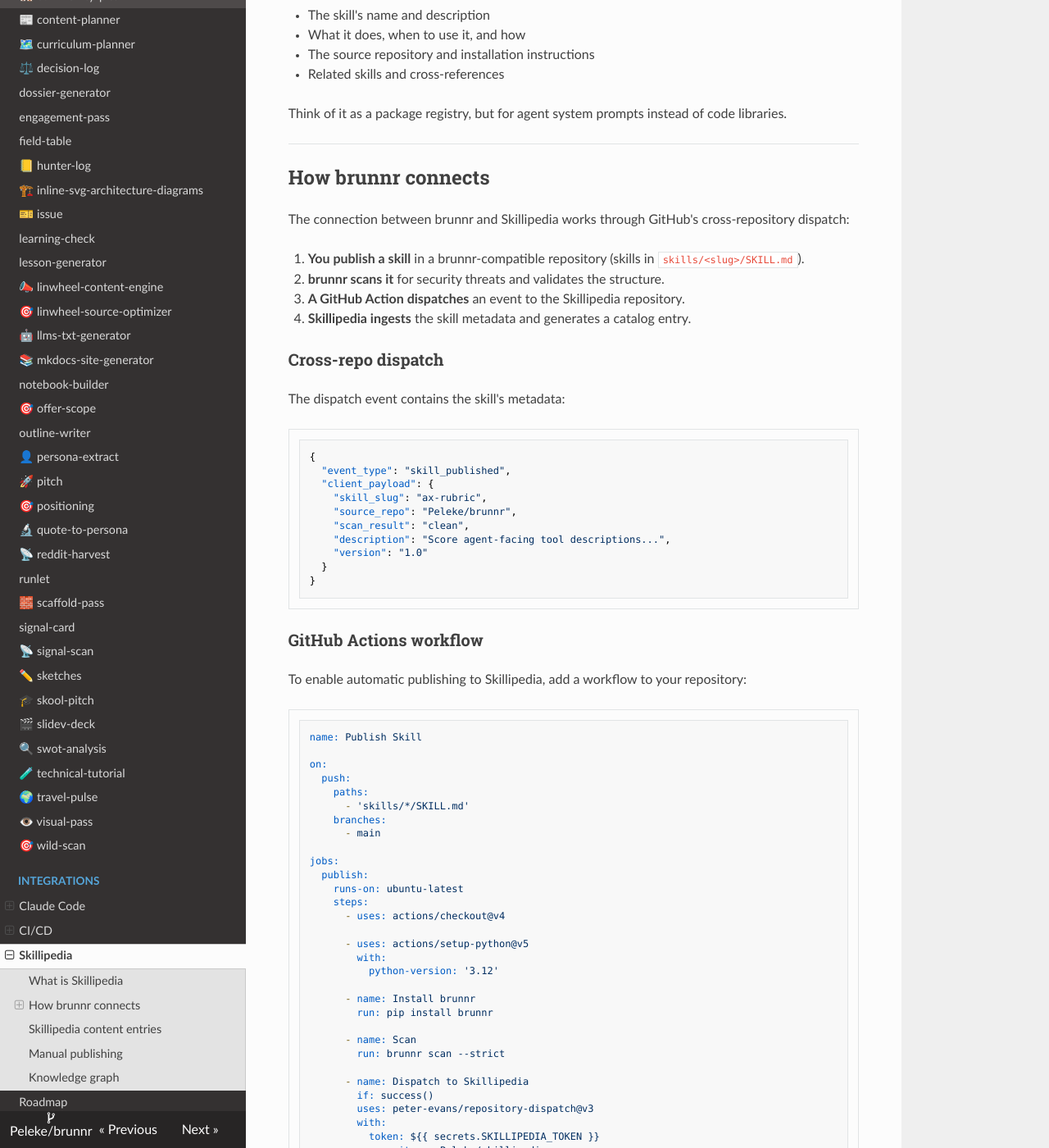
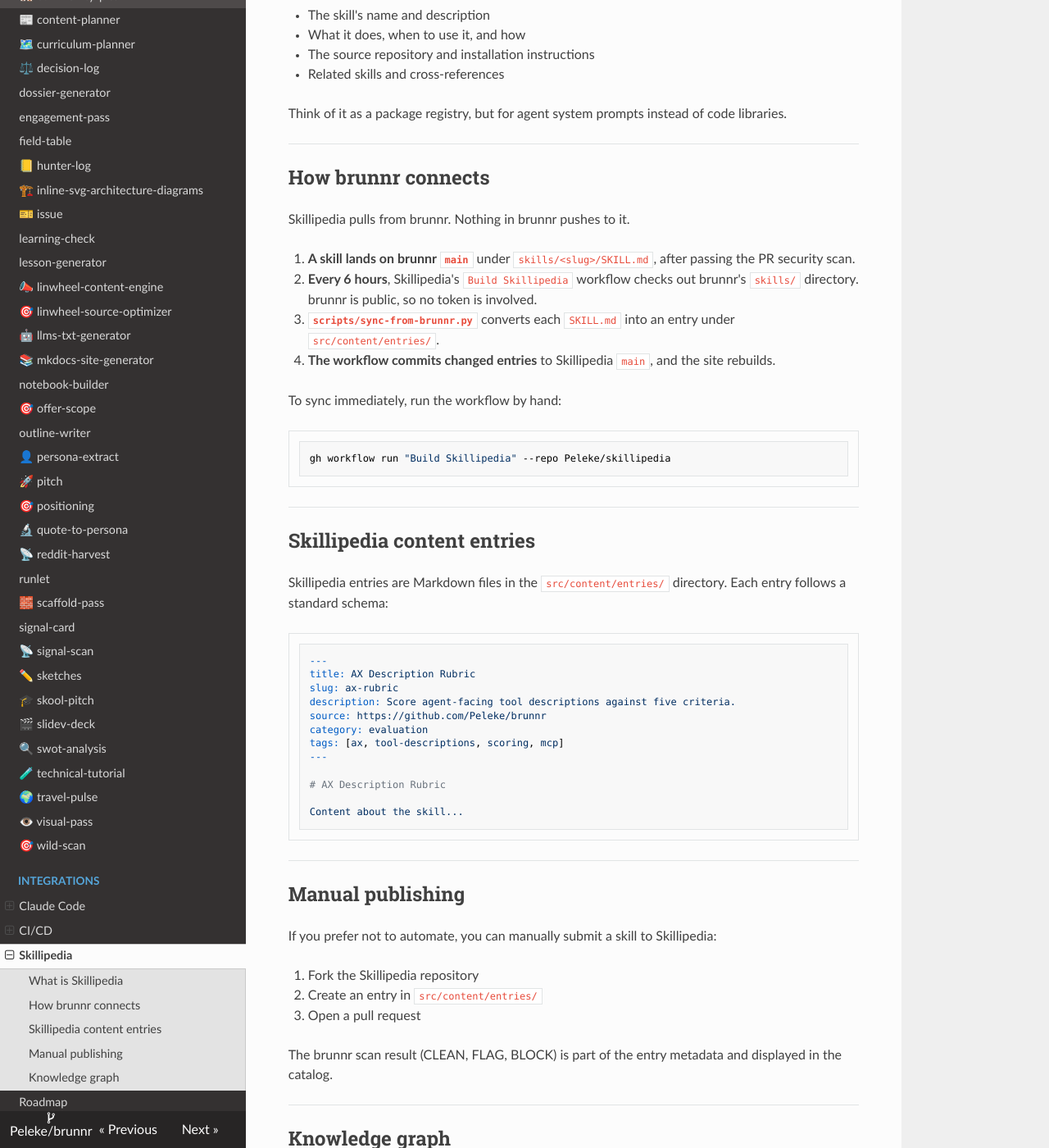
Before and after one commit to Peleke/brunnr, an MkDocs documentation site: the page built from docs/integrations/skillipedia.md, in a window 1280 px wide and 1400 px high, scrolled down 401 px. Shown: the whole window at 82% size. Built offline with MkDocs 1.6.1, drawn with Linux system fonts in a browser that asks for light colours; nearby versions of some CDN libraries; some of the changed text lies outside the part shown.

Commit message:
ci: remove Skillipedia dispatch; Skillipedia now pulls on a schedule
Deletes trigger-skillipedia.yml and its manifest test. Skillipedia checks
out brunnr (public) every 6 hours, so CROSS_REPO_TOKEN is no longer used.
Rewrites docs/integrations/skillipedia.md to describe the pull model.

Co-Authored-By: Claude Opus 5.5 <noreply@anthropic.com>
Claude-Session: https://claude.ai/code/session_01VNvCCVPoRaqsSn6hjzXze4

````diff
--- a/docs/integrations/skillipedia.md
+++ b/docs/integrations/skillipedia.md
@@ -19,76 +19,18 @@ Think of it as a package registry, but for agent system prompts instead of code
 
 ## How brunnr connects
 
-The connection between brunnr and Skillipedia works through GitHub's cross-repository dispatch:
+Skillipedia pulls from brunnr. Nothing in brunnr pushes to it.
 
-1. **You publish a skill** in a brunnr-compatible repository (skills in `skills/<slug>/SKILL.md`).
-2. **brunnr scans it** for security threats and validates the structure.
-3. **A GitHub Action dispatches** an event to the Skillipedia repository.
-4. **Skillipedia ingests** the skill metadata and generates a catalog entry.
+1. **A skill lands on brunnr `main`** under `skills/<slug>/SKILL.md`, after passing the PR security scan.
+2. **Every 6 hours**, Skillipedia's `Build Skillipedia` workflow checks out brunnr's `skills/` directory. brunnr is public, so no token is involved.
+3. **`scripts/sync-from-brunnr.py`** converts each `SKILL.md` into an entry under `src/content/entries/`.
+4. **The workflow commits changed entries** to Skillipedia `main`, and the site rebuilds.
 
-### Cross-repo dispatch
+To sync immediately, run the workflow by hand:
 
-The dispatch event contains the skill's metadata:
-
-```json
-{
-  "event_type": "skill_published",
-  "client_payload": {
-    "skill_slug": "ax-rubric",
-    "source_repo": "Peleke/brunnr",
-    "scan_result": "clean",
-    "description": "Score agent-facing tool descriptions...",
-    "version": "1.0"
-  }
-}
+```bash
+gh workflow run "Build Skillipedia" --repo Peleke/skillipedia
 ```
-
-### GitHub Actions workflow
-
-To enable automatic publishing to Skillipedia, add a workflow to your repository:
-
-```yaml
-name: Publish Skill
-
-on:
-  push:
-    paths:
-      - 'skills/*/SKILL.md'
-    branches:
-      - main
-
-jobs:
-  publish:
-    runs-on: ubuntu-latest
-    steps:
-      - uses: actions/checkout@v4
-
-      - uses: actions/setup-python@v5
-        with:
-          python-version: '3.12'
-
-      - name: Install brunnr
-        run: pip install brunnr
-
-      - name: Scan
-        run: brunnr scan --strict
-
-      - name: Dispatch to Skillipedia
-        if: success()
-        uses: peter-evans/repository-dispatch@v3
-        with:
-          token: ${{ secrets.SKILLIPEDIA_TOKEN }}
-          repository: Peleke/skillipedia
-          event-type: skill_published
-          client-payload: |
-            {
-              "skill_slug": "${{ github.event.head_commit.message }}",
-              "source_repo": "${{ github.repository }}"
-            }
-```
-
-!!! note "Token required"
-    Cross-repository dispatch requires a personal access token with `repo` scope stored as a repository secret.
 
 ---
 
````
Also changed, not shown: 1 other file.
